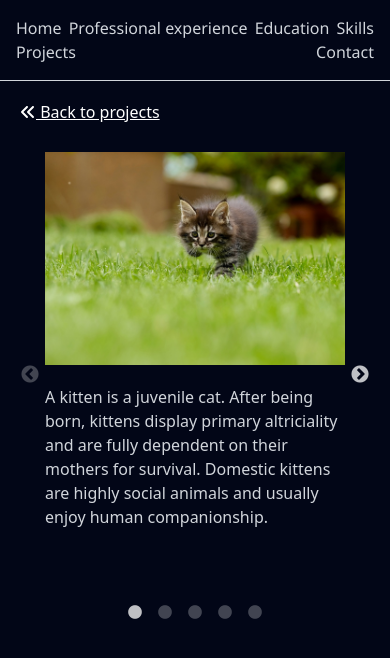
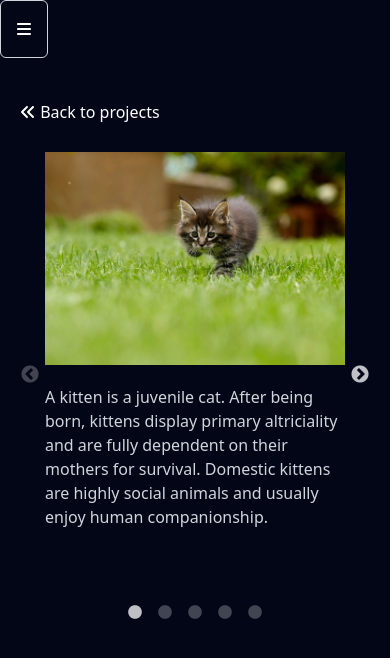
Before and after one commit to cmooreDT/react-website, a React (Create React App) app: page /carousel in a window 390 px wide. Shown: the top 658 px of the page. Built offline with nearby package versions, Linux system fonts and the light colour scheme.

Commit message:
updated mobile functionality

```diff
--- a/src/components/Carousel.js
+++ b/src/components/Carousel.js
@@ -74,7 +74,7 @@ export default class AppendDots extends Component {
         };
         return (
             <div className="App">
-                <Link smooth to="/#projects" className="text-white transition hover:text-gray-300 hover:ease-in block mb-7 underline"><FontAwesomeIcon icon={faAnglesLeft} /> Back to projects</Link>
+                <Link smooth to="/#projects" className="text-white transition hover:text-gray-300 hover:ease-in block mb-7 hover:underline"><FontAwesomeIcon icon={faAnglesLeft} /> Back to projects</Link>
                 <div className="slick-container">
                     <Slider {...settings}>
                         {data.map((item, index) => (
--- a/src/components/Navbar.js
+++ b/src/components/Navbar.js
@@ -1,27 +1,53 @@
-import React from "react";
+import React, {useState, useRef, useEffect} from "react";
 import { HashLink as NavLink } from 'react-router-hash-link';
+import { FontAwesomeIcon } from '@fortawesome/react-fontawesome'
+import { faBars, faClose } from '@fortawesome/free-solid-svg-icons'
 
 const Navbar = () => {
+    const ref = useRef();
+    const [navbarOpen, setNavbarOpen] = useState(false);
+    useEffect(() => {
+        const handler = (event) => {
+        if (
+            navbarOpen &&
+            ref.current &&
+            !ref.current.contains(event.target)
+        ) {
+            setNavbarOpen(false);
+        }
+        };
+        document.addEventListener('mousedown', handler);
+        return () => {
+        document.removeEventListener('mousedown', handler);
+        };
+    }, [navbarOpen]);
     return (
         <>
-            <nav class="fixed h-15 text-gray-300 bg-slate-950 body-font w-full border-b border-gray-300">
-                <div class="flex flex-wrap items-center justify-between mx-auto p-4">
-                    <NavLink smooth to="/#home">
+            <nav aria-label="site navigation" ref={ref} class="border border-gray-300 md:border-t-0 md:border-r-0 md:border-b md:border-l-0 rounded-md md:rounded-none md:shadow-none transition-all duration-400 fixed h-15 text-white bg-slate-950 body-font md:w-full md:py-4 z-50" role="navigation">
+                <button onClick={() => setNavbarOpen(!navbarOpen)} className="transition hover:text-gray-300 hover:ease-in md:hidden p-4" data-collapse-toggle="navbar-sticky" aria-expanded={navbarOpen} aria-controls="navbar-sticky">
+                    {!navbarOpen ?
+                        <FontAwesomeIcon icon={faBars} />:
+                        <FontAwesomeIcon icon={faClose} />
+                    }
+                    <span className="sr-only">{navbarOpen ? 'close' : 'open'} mobile menu</span>
+                </button>
+                <div className={`${navbarOpen ? 'flex' :'hidden md:flex'} flex-col items-start justify-between mx-auto pb-4 md:pb-0 px-4 space-y-3 md:space-y-0 md:flex-row flex-wrap md:items-center`} id="navbar-sticky">
+                    <NavLink className="transition hover:text-gray-300 hover:underline" smooth to="/#home">
                         Home
                     </NavLink>
-                    <NavLink smooth to="/#resume">
+                    <NavLink className="transition hover:text-gray-300 hover:underline" smooth to="/#resume">
                         Professional experience
                     </NavLink>
-                    <NavLink smooth to="/#education">
+                    <NavLink className="transition hover:text-gray-300 hover:underline" smooth to="/#education">
                         Education
                     </NavLink>
-                    <NavLink smooth to="/#skills">
+                    <NavLink className="transition hover:text-gray-300 hover:underline" smooth to="/#skills">
                         Skills
                     </NavLink>
-                    <NavLink smooth to="/#projects">
+                    <NavLink className="transition hover:text-gray-300 hover:underline" smooth to="/#projects">
                         Projects
                     </NavLink>
-                    <NavLink smooth to="/#contact">
+                    <NavLink className="transition hover:text-gray-300 hover:underline" smooth to="/#contact">
                         Contact
                     </NavLink>
                 </div>
--- a/src/components/Projects.js
+++ b/src/components/Projects.js
@@ -14,7 +14,7 @@ export default function Projects() {
                     {data.map((project, index) => (
                         <div key={index} className="w-full pb-7 mb-7 last:pb-0 last:mb-0 border-b border-gray-300 last:border-b-0">
                             <h3 className="text-lg font-bold pb-1 text-white">
-                                <Link className="transition hover:text-gray-300 hover:ease-in underline" to={project.url}>{project.title} <FontAwesomeIcon icon={faArrowRight} /></Link>
+                                <Link className="transition hover:text-gray-300 hover:ease-in hover:underline" to={project.url}>{project.title} <FontAwesomeIcon icon={faArrowRight} /></Link>
                             </h3>
                             <div className="w-full pb-1">
                                 {project.features}
```
